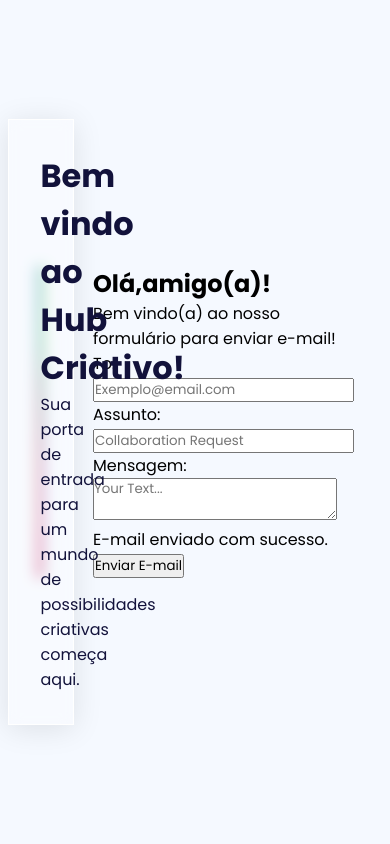
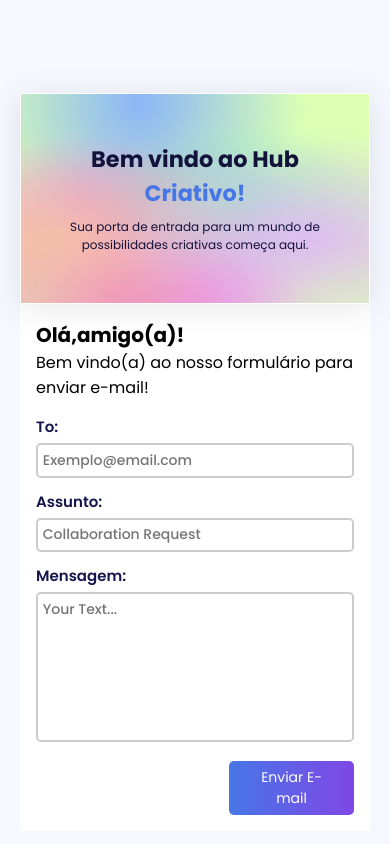
Before and after one commit to antoniov6/Enviador-De-Email, a plain HTML site: page index.html in a window 390 px wide. Drawn offline with nearby package versions, Linux system fonts and the light colour scheme.

Commit message:
segundo dia

```diff
--- a/index.html
+++ b/index.html
@@ -63,5 +63,6 @@
       </div>
     </div>
     <script src="script.js"></script>
+    <script src="https://cdn.jsdelivr.net/npm/@emailjs/browser@3/dist/email.min.js"></script>
   </body>
 </html>
--- a/script.js
+++ b/script.js
@@ -0,0 +1,4 @@
+emailjs.init("eP7pPB0Zje3qvtACZ");
+
+const sendBtn = document.querySelector(".send-btn");
+const result = document.querySelector(".result");
--- a/style.css
+++ b/style.css
@@ -60,3 +60,148 @@ body {
   -webkit-backdrop-filter: blur(6.7px);
   border: 1px solid rgba(255, 255, 255, 1);
 }
+
+.gradient-content h1 {
+  font-weight: 600;
+  font-size: 2.3rem;
+  margin-bottom: 1rem;
+}
+
+.gradient-content span {
+  color: #4776e6;
+}
+
+.form-section {
+  padding: 40px 50px 30px;
+  width: 550px;
+  background-color: #fff;
+}
+
+.form-section form {
+  margin-top: 15px;
+}
+
+.form-group {
+  margin-bottom: 12px;
+}
+
+.form-group label {
+  font-size: 0.9375rem;
+  font-weight: 600;
+  color: #16164d;
+  display: block;
+  margin-bottom: 5px;
+}
+
+.form-group input,
+.form-group textarea {
+  font-size: 0.875rem;
+  font-weight: 500;
+  width: 100%;
+  color: hsl(240, 54%, 15%);
+  padding: 0.3rem;
+  border: 2px solid #ccc;
+  border-radius: 0.3rem;
+  outline: none;
+}
+
+.form-group textarea {
+  height: 150px;
+  resize: none;
+}
+
+.send-btn {
+  color: #fff;
+  background: linear-gradient(to right, #4776e6 0%, #7f47e6 100%);
+  padding: 6px 20px;
+  border: none;
+  border-radius: 5px;
+  font-size: 15px;
+  cursor: pointer;
+}
+
+.result-container {
+  margin-bottom: 0;
+  display: flex;
+  align-items: center;
+  justify-content: space-between;
+}
+
+.result-container p {
+  font-size: 0.875rem;
+  font-weight: 500;
+  color: #3461ca;
+  opacity: 0;
+  transition: all 0.3s ease;
+}
+
+@media screen and (max-width: 60rem) {
+  .container {
+    margin: 0;
+  }
+  .gradient-content {
+    width: 90%;
+  }
+}
+
+@media screen and (max-width: 56rem) {
+  .container {
+    max-width: 90%;
+    flex-direction: column;
+    margin-inline: 0;
+    margin-top: 5rem;
+  }
+
+  .gradient-section,
+  .form-section {
+    width: 100%;
+  }
+
+  .gradient-section {
+    height: 25vh;
+  }
+
+  .gradient-content {
+    inset: 0;
+    transform: translate(0, 0);
+    padding: 1rem 1.6rem;
+    text-align: center;
+    display: flex;
+    flex-direction: column;
+    justify-content: center;
+    align-items: center;
+    width: 100%;
+  }
+
+  .gradient-content h1 {
+    font-size: 1.4rem;
+    font-weight: 700;
+    margin-bottom: 0.5rem;
+  }
+
+  .gradient-content p {
+    font-size: 0.75rem;
+  }
+
+  .form-section {
+    flex: 1;
+    padding: 1rem;
+  }
+  .form-section h2 {
+    font-size: 1.25rem;
+  }
+
+  .form-section button {
+    font-size: 0.875rem;
+  }
+}
+
+@media screen and (max-width: 36.25rem) {
+  .container {
+    max-width: 100%;
+  }
+
+  .form-section {
+    width: 100%;
+  }
+}
```
